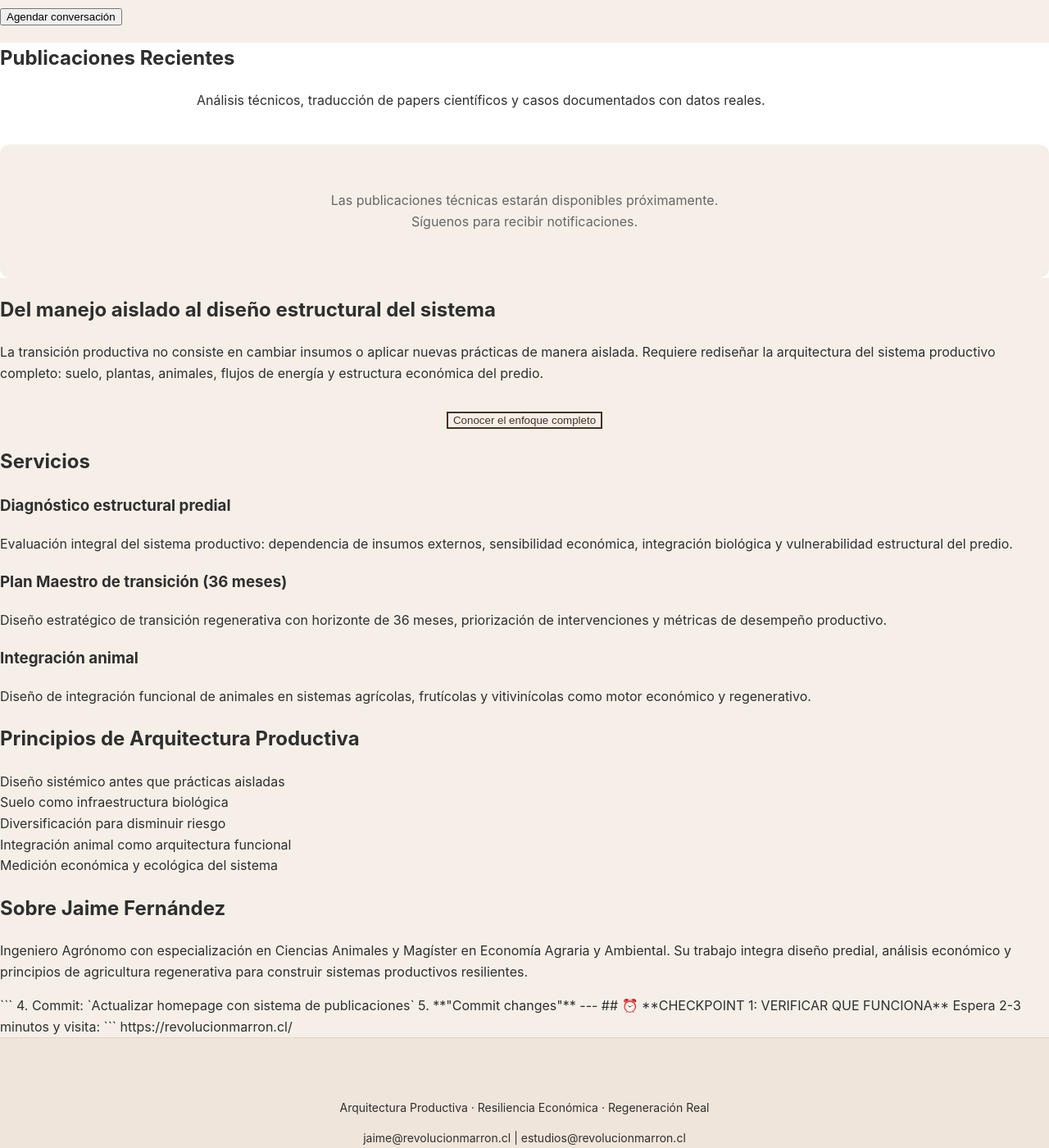
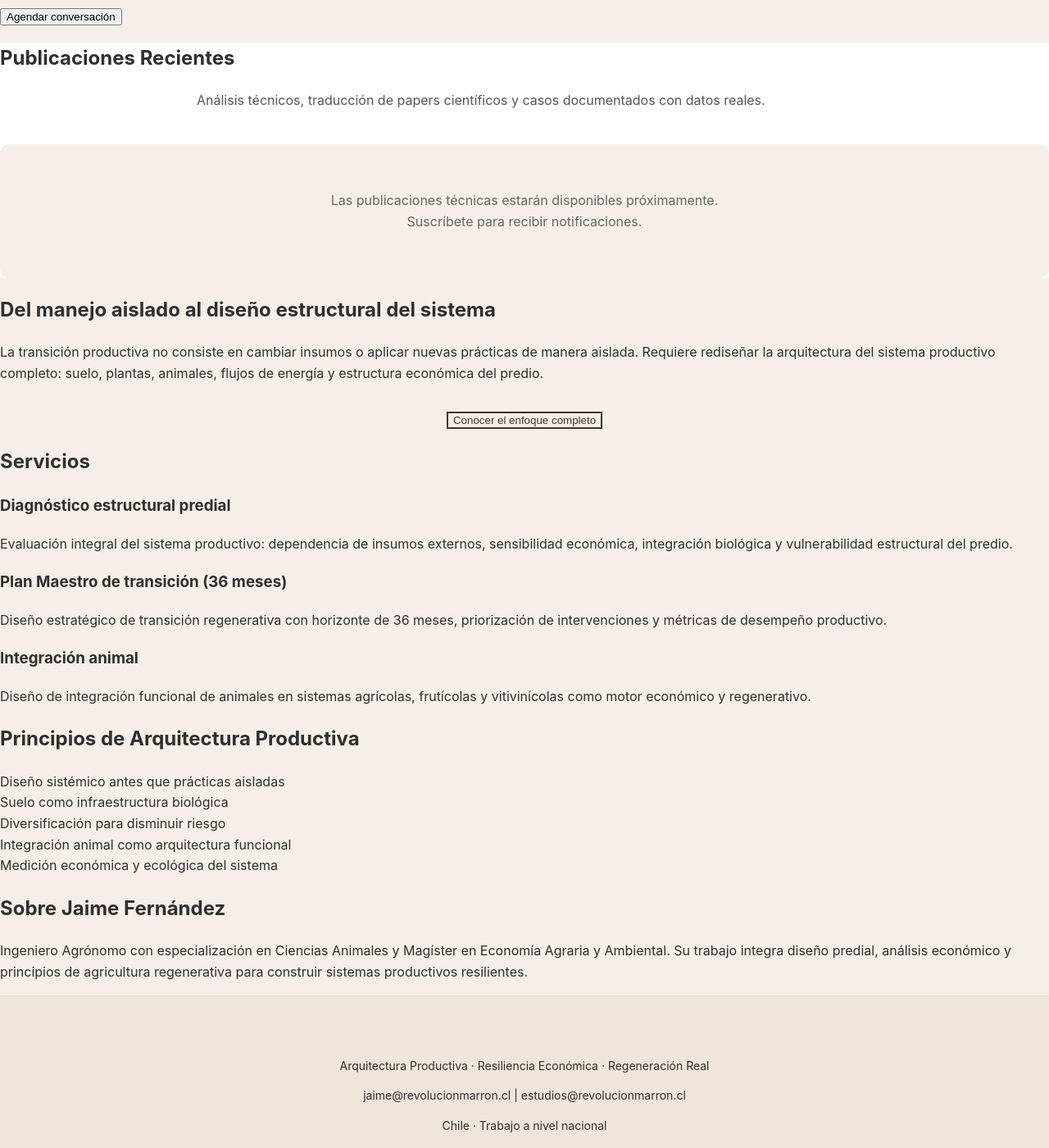
Before and after one commit to revolucionmarron/revolucion-marron-site, a Jekyll site: the page built from index.html, in a window 1280 px wide and 1400 px high, scrolled down 190 px. Shown: the whole window at 82% size. Built offline with Jekyll 4.4.1, drawn with Linux system fonts in a browser that asks for light colours; the list of posts is cut into pages by our own code.

Commit message:
Actualizar index.html con Jekyll completo

````diff
--- a/index.html
+++ b/index.html
@@ -19,12 +20,12 @@
 
 </section>
 
-<!-- NUEVA SECCIÓN: Últimas Publicaciones -->
+<!-- Sección: Últimas Publicaciones -->
 <section class="section" style="background:white;">
 
 <h2>Publicaciones Recientes</h2>
 
-<p style="max-width:800px;margin:0 auto 40px;">
+<p style="max-width:800px;margin:0 auto 40px;color:#555;">
 Análisis técnicos, traducción de papers científicos y casos documentados con datos reales.
 </p>
 
@@ -33,9 +34,7 @@
     {% for post in site.posts limit:3 %}
       <div class="card">
         {% if post.categories %}
-        <div style="color:var(--soil);font-size:13px;font-weight:600;text-transform:uppercase;margin-bottom:8px;">
-          {{ post.categories | first }}
-        </div>
+          <div class="post-category">{{ post.categories | first }}</div>
         {% endif %}
 
         <h3>
@@ -66,7 +65,7 @@
   <div style="background:var(--sand);padding:40px;border-radius:12px;text-align:center;">
     <p style="color:#666;">
       Las publicaciones técnicas estarán disponibles próximamente.<br>
-    Síguenos para recibir notificaciones.
+      Suscríbete para recibir notificaciones.
     </p>
   </div>
 
@@ -148,15 +147,3 @@
 </p>
 
 </section>
-```
-
-4. Commit: `Actualizar homepage con sistema de publicaciones`
-5. **"Commit changes"**
-
----
-
-## ⏰ **CHECKPOINT 1: VERIFICAR QUE FUNCIONA**
-
-Espera 2-3 minutos y visita:
-```
-https://revolucionmarron.cl/
````
Also changed, not shown: other parts of index.html (+1 -0 lines). Lines whose indentation alone changed are shown as unchanged.
